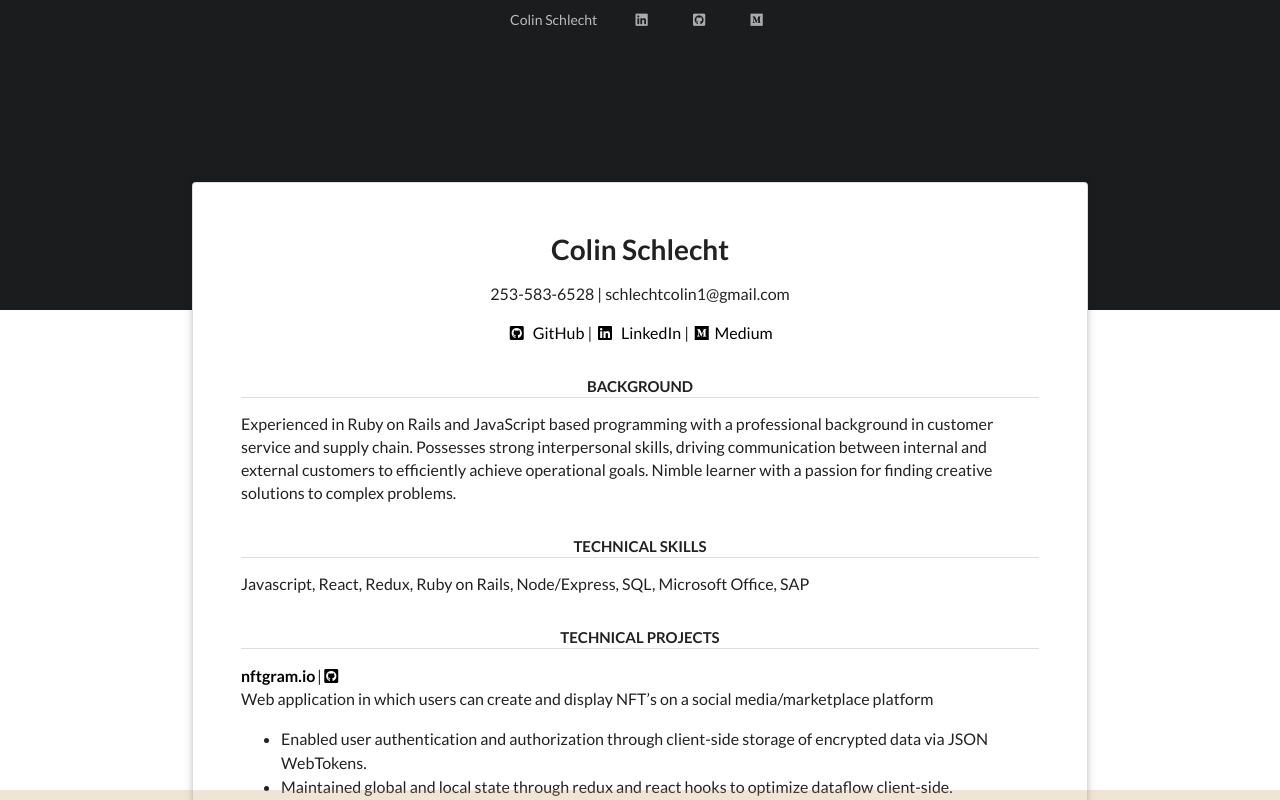
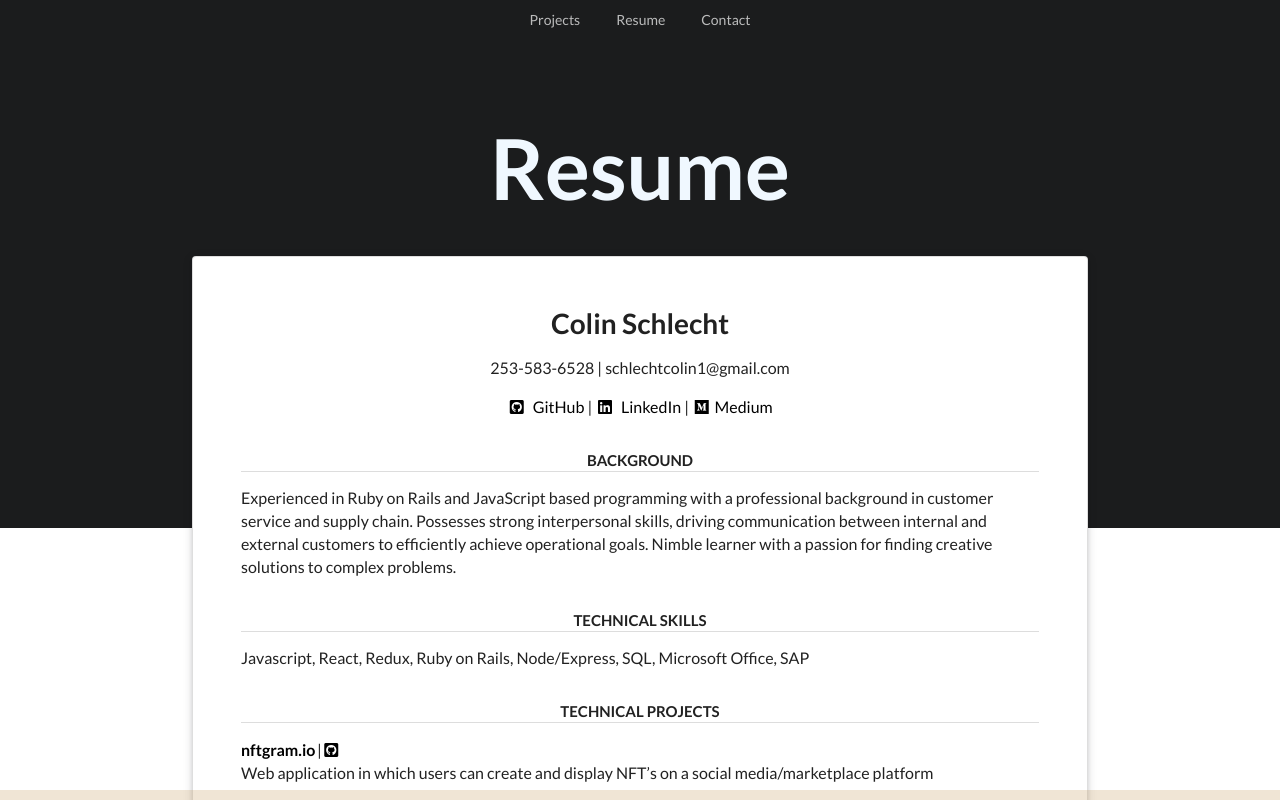
Before and after one commit to colinschlecht/resume-site, a React (Create React App) app: page / in a window 1280 px wide. Shown: the top 800 px of the page. Built offline with nearby package versions, Linux system fonts and the light colour scheme.

Commit message:
adds onscroll functions

```diff
--- a/src/components/App.js
+++ b/src/components/App.js
@@ -1,4 +1,5 @@
 import { BrowserRouter, Switch } from "react-router-dom";
+import React from "react";
 import Nav from "./nav/Nav";
 import Header from "./Header";
 import Main from "./Main";
@@ -8,10 +9,20 @@ function App() {
 
 
 
+    document.onscroll = () => {
+      const scrollTotal = document.scrollingElement.scrollTop
+      const target = document.querySelector("div.ui.inverted.vertical")
+      // target.style.minHeight = `${90 + ((scrollTotal * 0.07) *0.7)}%`
+      target.style.transform = `translate3d(0px, ${((scrollTotal) * .45)}px, 0px)`
+    }
+
+
+
   return (
     <>
       <BrowserRouter>
         <Switch>
+          <>
             <div className="App">
               <div id="topnav">
                 <Nav />
@@ -22,6 +33,7 @@ function App() {
                 <Bottom />
               </div>
             </div>
+          </>
         </Switch>
       </BrowserRouter>
     </>
--- a/src/components/Header.js
+++ b/src/components/Header.js
@@ -2,7 +2,8 @@ import React from "react";
 
 const Header = () => {
   return (
-    <div className="ui inverted vertical masthead center aligned segment">
+    <div className="ui inverted vertical masthead center aligned segment" id="masthead">
+      <h1 className="header title">Resume</h1>
     </div>
   );
 };
--- a/src/components/Main.js
+++ b/src/components/Main.js
@@ -1,9 +1,15 @@
 import React from "react";
 import Resume from "./content/Resume";
 
+
+
 const Main = () => {
+
+
+
+
   return (
-    <div className="ui raised very padded text container segment">
+    <div className="ui raised very padded text container segment" id="main-content">
       <Resume />
     </div>
   );
--- a/src/components/content/Resume.js
+++ b/src/components/content/Resume.js
@@ -13,15 +13,15 @@ const Resume = () => {
         <div id="header-links">
           <p>
             <a href="https://github.com/colinschlecht">
-              <i class="github square icon "></i> GitHub{" "}
+              <i className="github square icon "></i> GitHub{" "}
             </a>{" "}
             |{" "}
             <a href="https://www.linkedin.com/in/colin-schlecht-390916a8/">
-              <i class="linkedin icon"> </i> LinkedIn{" "}
+              <i className="linkedin icon"> </i> LinkedIn{" "}
             </a>{" "}
             |{" "}
             <a href="https://colinschlecht.medium.com/">
-              <i class="medium icon"></i>
+              <i className="medium icon"></i>
               Medium{" "}
             </a>
           </p>
@@ -62,7 +62,7 @@ const Resume = () => {
           <div className="project title">
             <a href="http://www.inftgram.io/">nftgram.io</a>|
             <a href="https://github.com/colinschlecht/nftgram">
-              <i class="github square icon "></i>
+              <i className="github square icon "></i>
             </a>
           </div>
           <div className="project">
@@ -92,7 +92,7 @@ const Resume = () => {
           <div className="project title">
             <a href="https://www.brewery-project.com/">Brewery Project</a>|
             <a href="https://github.com/harrf815/brew-frontend">
-              <i class="github square icon "></i>
+              <i className="github square icon "></i>
             </a>
           </div>
           <div className="project">
@@ -121,7 +121,7 @@ const Resume = () => {
             </a>
             |
             <a href="https://github.com/colinschlecht/starwarsguesswho">
-              <i class="github square icon "></i>
+              <i className="github square icon "></i>
             </a>
           </div>
           <div className="project">
--- a/src/components/nav/Bottom.js
+++ b/src/components/nav/Bottom.js
@@ -1,25 +1,29 @@
-import React from "react";
+import React, { useState } from "react";
+
+const Bottom = () => {
 
 
-const Bottom = () => {
   return (
-    <div className="ui secondary menu" >
-      <div className="menu" >
-        <a href="https://www.linkedin.com/in/colin-schlecht-390916a8/" className="item">
-        <i class="linkedin icon"></i>
-        linkedin
+    <div className="ui secondary menu bottom">
+      <div className="menu">
+        <a
+          href="https://www.linkedin.com/in/colin-schlecht-390916a8/"
+          className="item"
+        >
+          <i className="linkedin icon"></i>
+          linkedin
         </a>
         <a href="https://github.com/colinschlecht" className="item">
-        <i class="github square icon"></i>
-        GitHub
+          <i className="github square icon"></i>
+          GitHub
         </a>
         <a href="https://colinschlecht.medium.com/" className="item">
-        <i class="medium icon"></i>
-        Medium
+          <i className="medium icon"></i>
+          Medium
         </a>
       </div>
     </div>
   );
-}
+};
 
-export default Bottom
+export default Bottom;
--- a/src/components/nav/Nav.js
+++ b/src/components/nav/Nav.js
@@ -1,22 +1,59 @@
-import React from "react";
-import { Link } from "react-router-dom";
+import React, { useCallback, useEffect } from "react";
+
 export default function Nav() {
+  const isTop = (el, checkedElement) => {
+    return (
+      el.getBoundingClientRect().top <
+      checkedElement.getBoundingClientRect().top
+    );
+  };
+
+  const trackScroll = useCallback(() => {
+    const checkedElement = document.getElementById("menu-change");
+    const wrappedElement = document.getElementById("main-content");
+    const mainHeader = document.querySelector(".header.title")
+    if (isTop(mainHeader, checkedElement) || isTop(wrappedElement, checkedElement))  {
+      checkedElement.className = "ui secondary menu after";
+    } else {
+      checkedElement.className = "ui secondary menu inverted";
+    }
+
+  }, []);
+
+  useEffect(() => {
+    document.addEventListener("scroll", trackScroll);
+  }, [trackScroll]);
+
   return (
-    <div className="ui secondary menu inverted">
+    <div className="ui secondary menu inverted" id="menu-change">
       <div className="menu">
-        <Link to="/" className="item">
-          Colin Schlecht
-        </Link>
-        <a href="https://www.linkedin.com/in/colin-schlecht-390916a8/" className="item">
-        <i class="linkedin icon"></i>
+        <a href="/" className="item top" id="top">
+          Projects
         </a>
-        <a href="https://github.com/colinschlecht" className="item">
-        <i class="github square icon "></i>
+
+        <a href="/" className="item top" id="top">
+          Resume
         </a>
-        <a href="https://colinschlecht.medium.com/" className="item">
-        <i class="medium icon "></i>
+
+        <a href="/" className="item top" id="top">
+          Contact
         </a>
       </div>
     </div>
   );
 }
+
+{
+  /* <a
+          href="https://www.linkedin.com/in/colin-schlecht-390916a8/"
+          className="item"
+        >
+          <i className="linkedin icon"></i>
+        </a>
+        <a href="https://github.com/colinschlecht" className="item">
+          <i className="github square icon "></i>
+        </a>
+        <a href="https://colinschlecht.medium.com/" className="item">
+          <i className="medium icon "></i>
+        </a> */
+}
--- a/src/index.css
+++ b/src/index.css
@@ -5,6 +5,7 @@ body {
     sans-serif;
   -webkit-font-smoothing: antialiased;
   -moz-osx-font-smoothing: grayscale;
+  z-index: 1;
 }
 
 code {
@@ -19,6 +20,20 @@ code {
   top: 0;
   z-index: 1000;
   width: 100%;
+  transition: all 2s ease-in-out;
+}
+
+
+
+.ui.secondary.menu.after{
+  display: flex;
+  justify-content: center;
+  position: fixed;
+  min-width: 100%;
+  background-color: rgb(255, 255, 255);
+  transform: scale(1.1);
+  box-shadow: 4px 4px 8px
+
 
 }
 
@@ -88,15 +103,34 @@ code {
   width: 100%;
   z-index: 1000;
   background-color: rgba(255, 235, 205, 0.721);
+  background: radial-gradient(circle at 50%, #fee5c0, transparent);
 
 }
 
 .ui.raised.very.padded.text.container.segment{
-  margin-top: -10%;
+  margin-top: 20%;
+  position:relative;
   min-width: 70%;
+  z-index: 10;
+
 }
 
 .ui.inverted.vertical.masthead.center.aligned.segment{
-  margin-top: -40px;
-  min-height: 350px;
+  display:flex;
+  align-items: center;
+  justify-content: center;
+  margin-top: -35%;
+  min-height: 90%;
+  width: 100%;
+  position: absolute;
+  z-index: 9;
+  transform: translate3d(0px, 0px, 0px);
+  margin-bottom: 40%;
 }
+
+.header.title{
+  color: aliceblue;
+  position: relative;
+  margin: auto;
+  font-size: 6em;
+}
```
Lines whose indentation alone changed are shown as unchanged.
